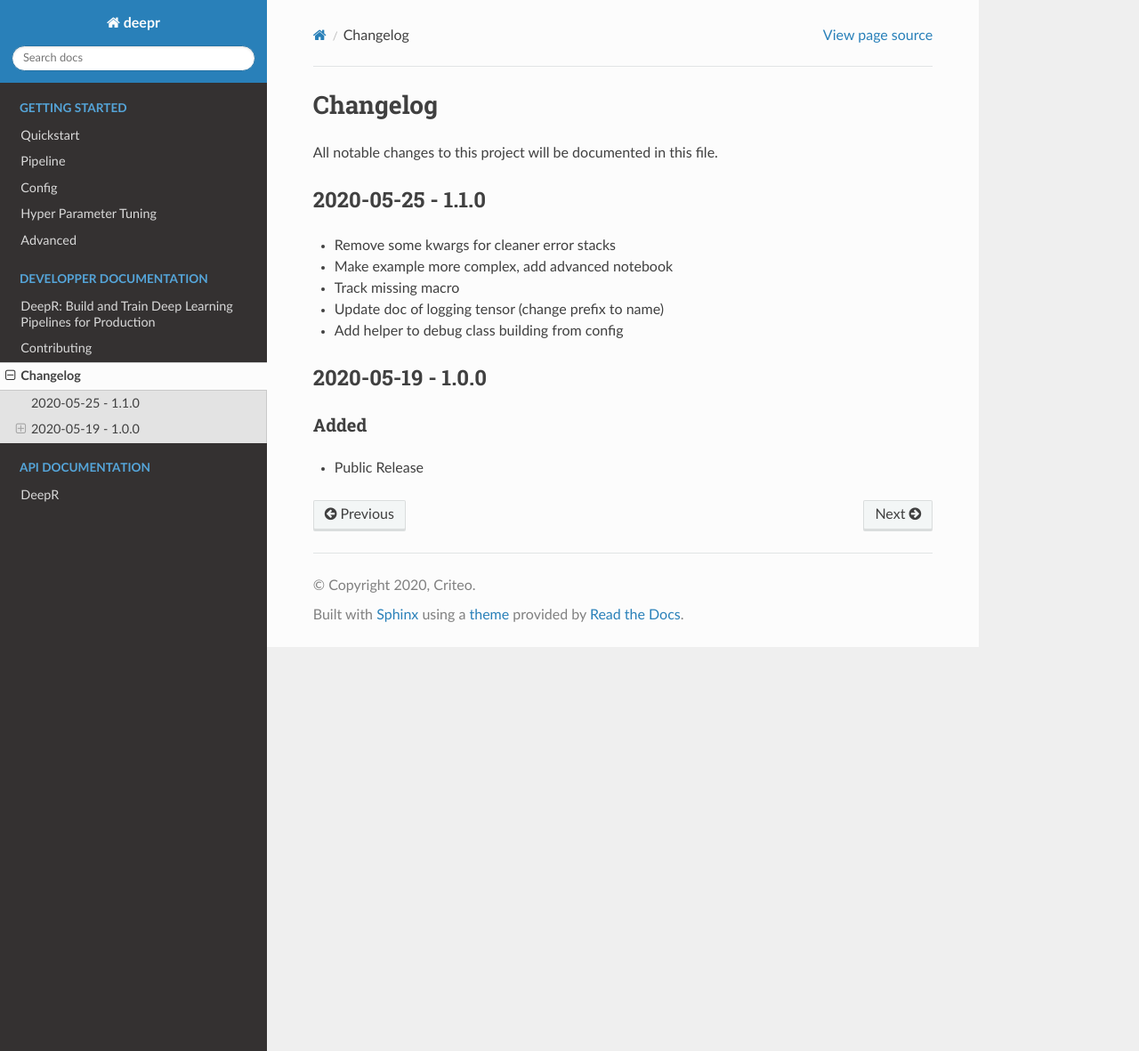
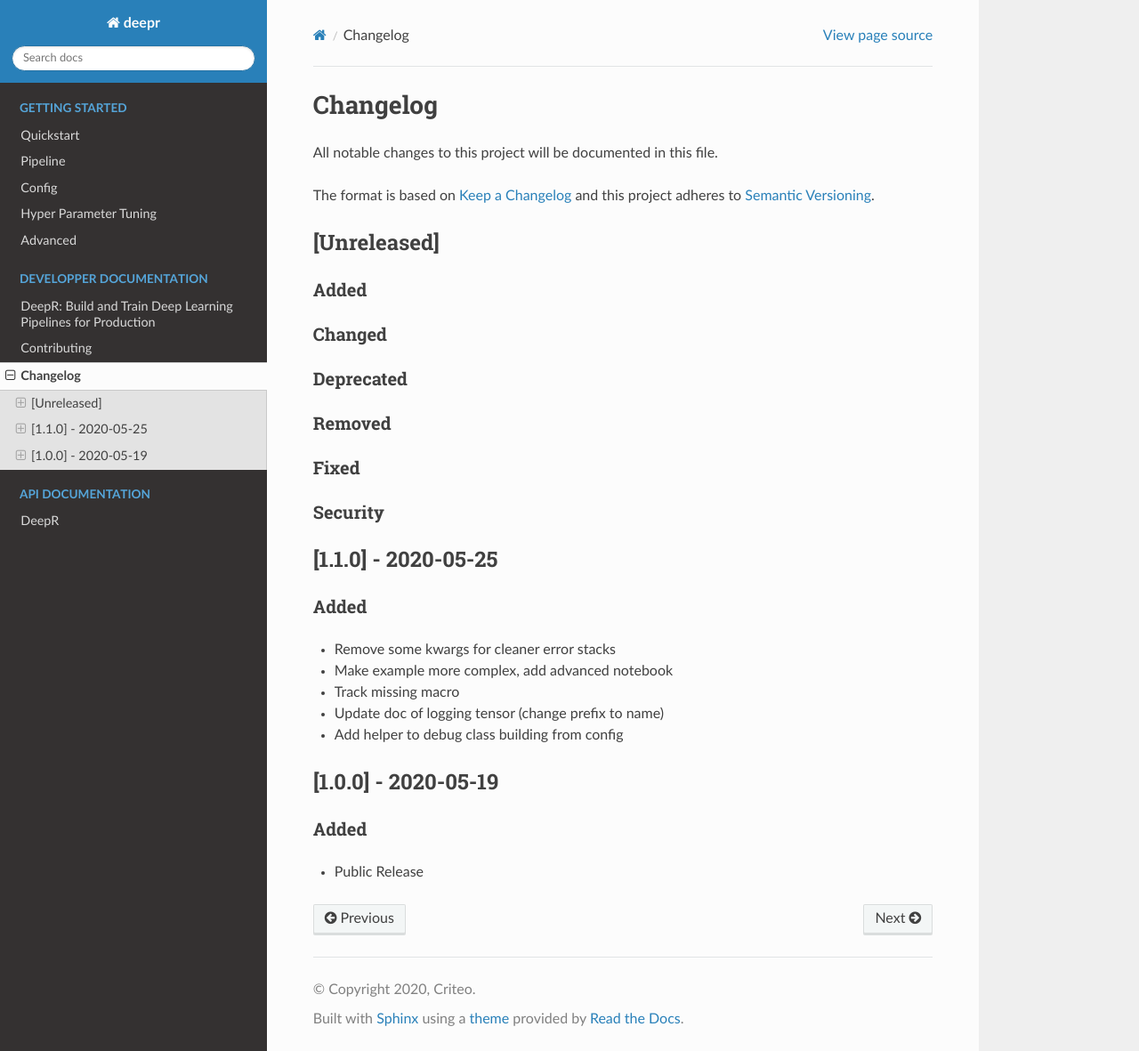
Before and after one commit to criteo/deepr, a Sphinx documentation site: the page built from docs/CHANGELOG.rst, in a window 1280 px wide and 1181 px high. Shown: the whole window at 89% size. Built offline with Sphinx 7.4.7 and the Read the Docs theme 2.0.0, drawn with Linux system fonts in a browser that asks for light colours; pages that are not in the unit, such as notebooks, are missing from menus.

Commit message:
Improve CHANGELOG, add PR template

```diff
--- a/docs/CHANGELOG.rst
+++ b/docs/CHANGELOG.rst
@@ -3,18 +3,40 @@ Changelog
 
 All notable changes to this project will be documented in this file.
 
+The format is based on `Keep a Changelog <http://keepachangelog.com/>`_
+and this project adheres to `Semantic Versioning <http://semver.org/>`_.
 
-2020-05-25 - 1.1.0
-------------------
 
+[Unreleased]
+------------
+
+Added
+~~~~~
+Changed
+~~~~~~~
+Deprecated
+~~~~~~~~~~
+Removed
+~~~~~~~
+Fixed
+~~~~~
+Security
+~~~~~~~~
+
+
+[1.1.0] - 2020-05-25
+--------------------
+
+Added
+~~~~~
 - Remove some kwargs for cleaner error stacks
 - Make example more complex, add advanced notebook
 - Track missing macro
 - Update doc of logging tensor (change prefix to name)
 - Add helper to debug class building from config
 
-2020-05-19 - 1.0.0
-------------------
+[1.0.0] - 2020-05-19
+--------------------
 
 Added
 ~~~~~
```
Also changed, not shown: .github/workflows/pull_request_template.md (added).
